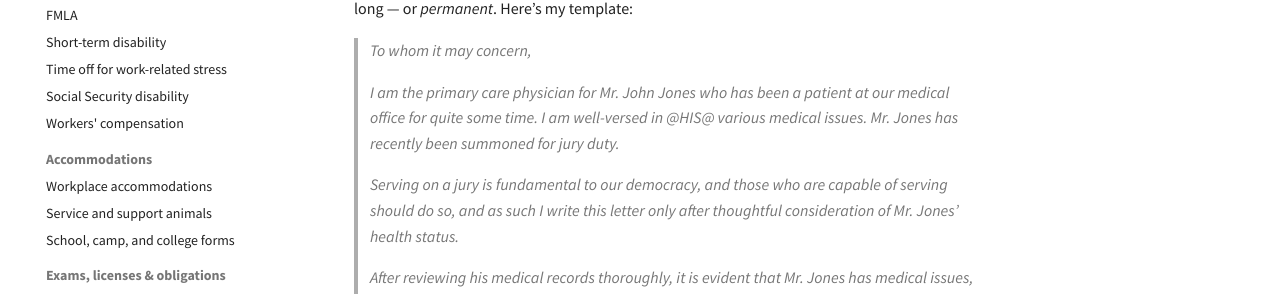
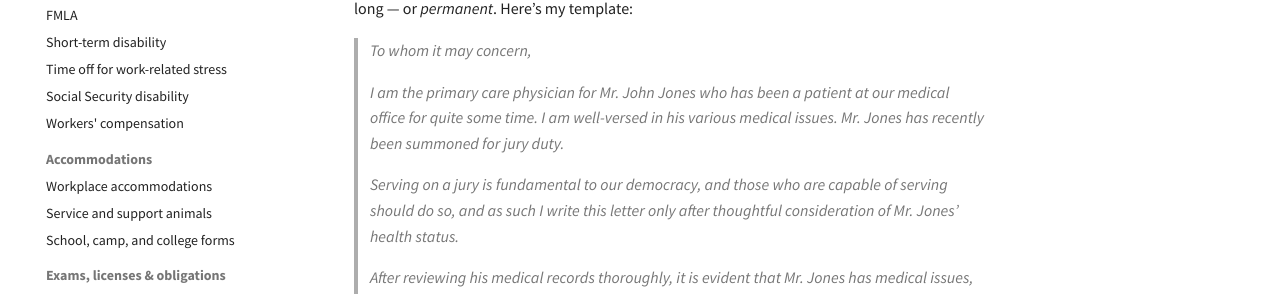
Before and after one commit to pdel4096/PCP-paperwork-guide, an MkDocs documentation site: the page built from docs/exams/jury-duty.md, in a window 1280 px wide and 900 px high, scrolled down 897 px. Shown: the part 253-547 px from the top of the window. Built offline with MkDocs 1.6.1 and Material for MkDocs 9.7.7, drawn with Linux system fonts in a browser that asks for light colours; comment, search, counter and statistics services are not loaded.

```diff
--- a/docs/exams/jury-duty.md
+++ b/docs/exams/jury-duty.md
@@ -14,7 +14,7 @@ Anything that might interfere with attention is a valid basis, including medicat
 
 > *To whom it may concern,*
 >
-> *I am the primary care physician for Mr. John Jones who has been a patient at our medical office for quite some time. I am well-versed in @HIS@ various medical issues. Mr. Jones has recently been summoned for jury duty.*
+> *I am the primary care physician for Mr. John Jones who has been a patient at our medical office for quite some time. I am well-versed in his various medical issues. Mr. Jones has recently been summoned for jury duty.*
 >
 > *Serving on a jury is fundamental to our democracy, and those who are capable of serving should do so, and as such I write this letter only after thoughtful consideration of Mr. Jones’ health status.*
 >
```
